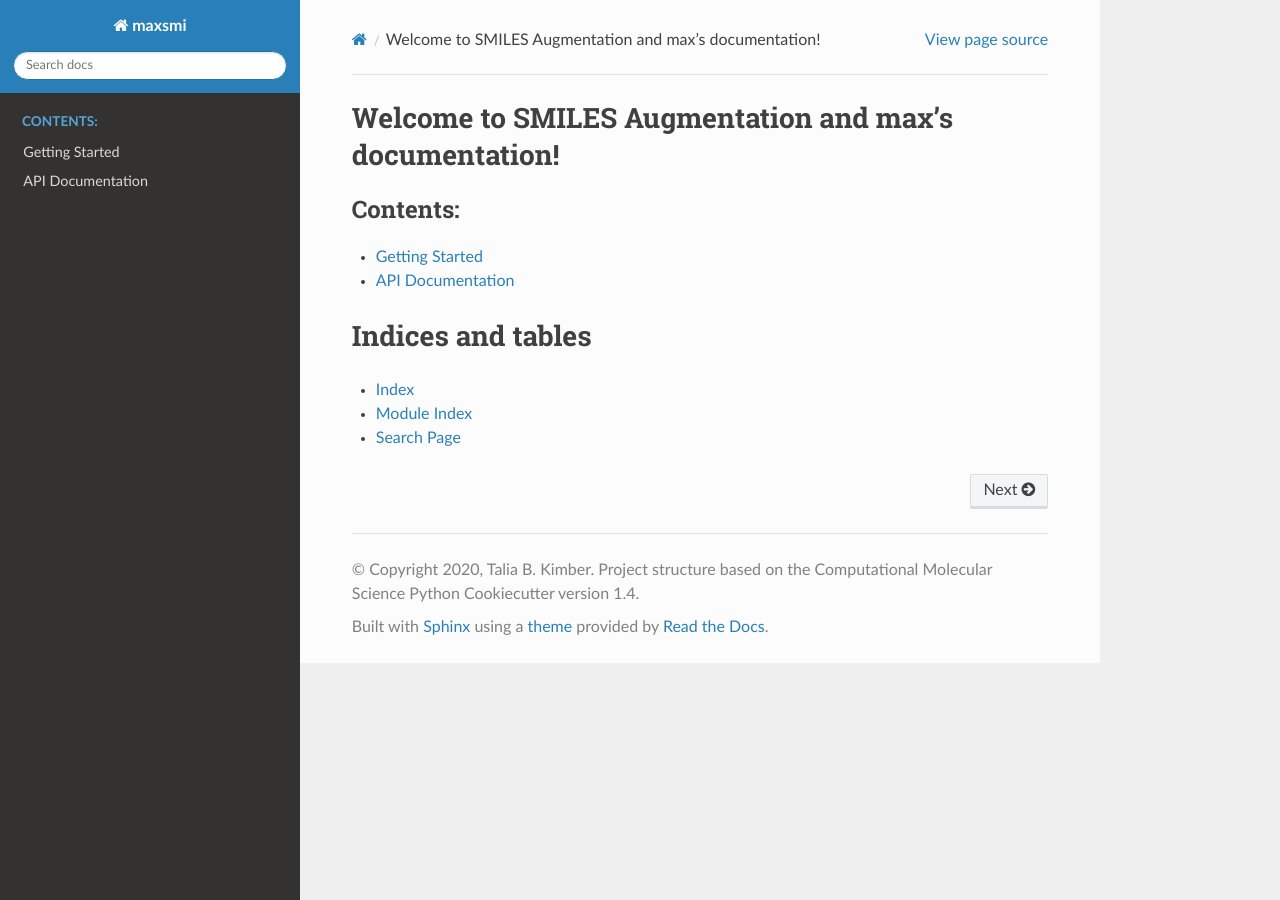
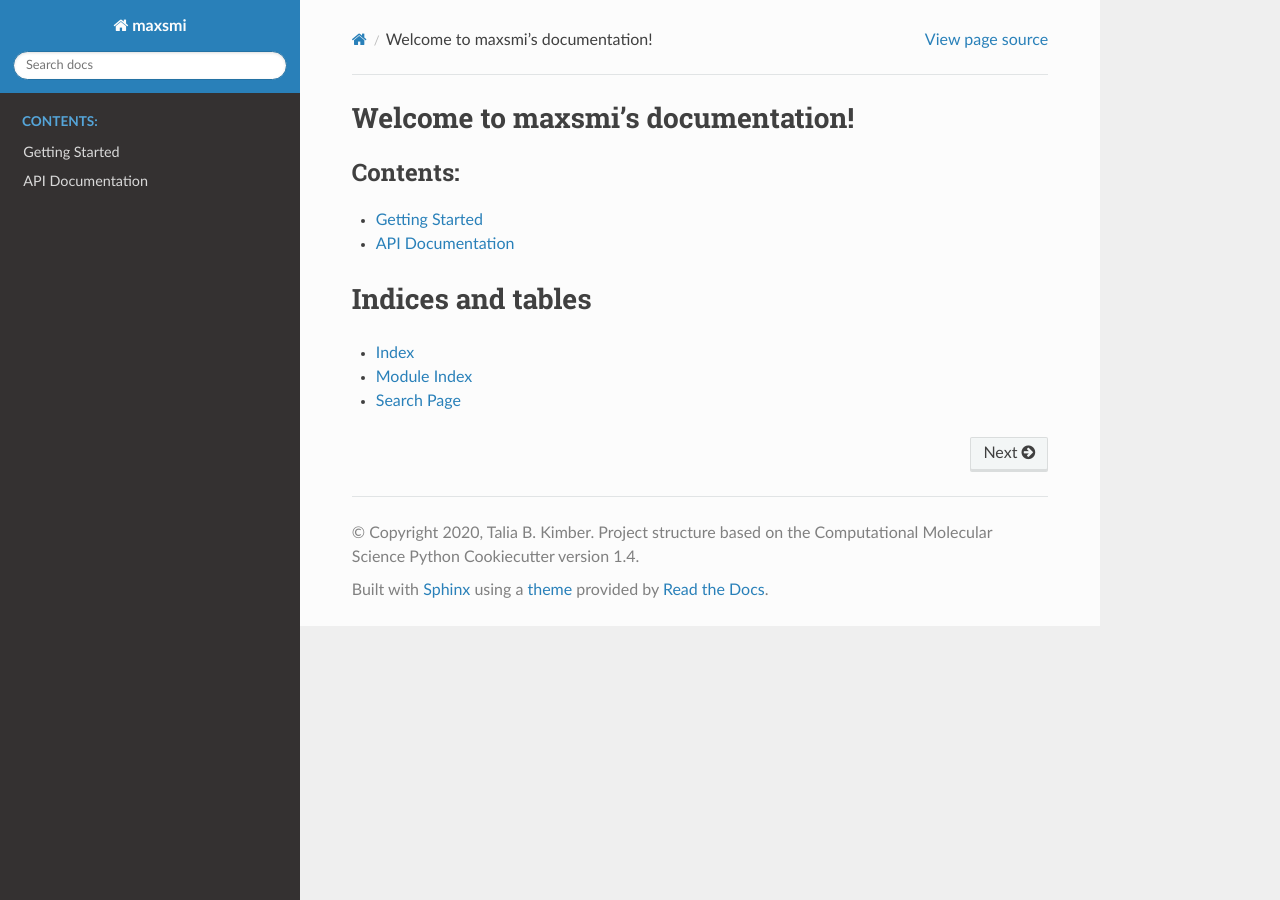
Before and after one commit to volkamerlab/maxsmi, a Sphinx documentation site: the page built from docs/index.rst, in a window 1280 px wide. Built offline with Sphinx 7.4.7 and the Read the Docs theme 2.0.0, drawn with Linux system fonts in a browser that asks for light colours.

Commit message:
Update index.rst

```diff
--- a/docs/index.rst
+++ b/docs/index.rst
@@ -3,7 +3,7 @@
    You can adapt this file completely to your liking, but it should at least
    contain the root `toctree` directive.
 
-Welcome to SMILES Augmentation and max's documentation!
+Welcome to maxsmi's documentation!
 =========================================================
 
 .. toctree::
```
